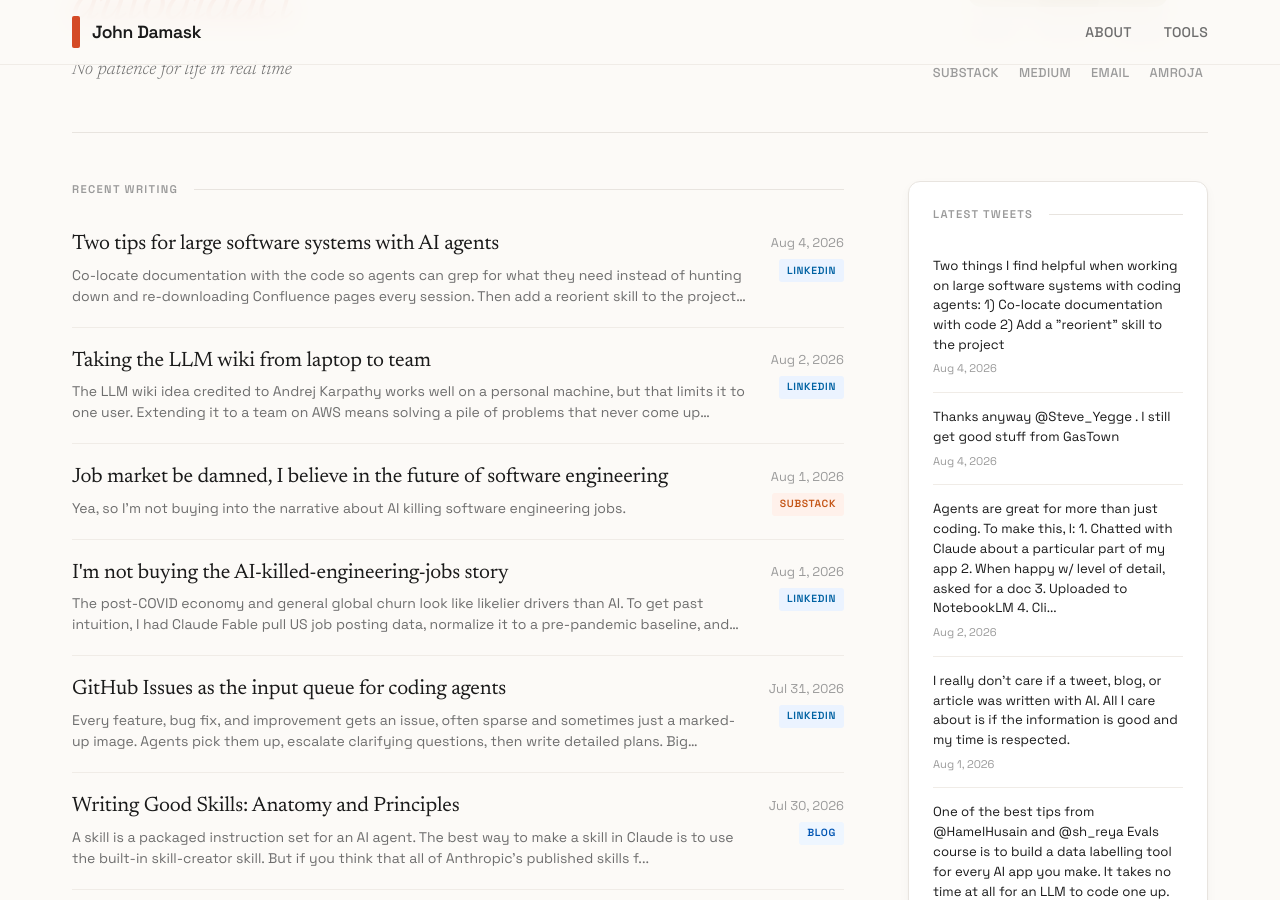
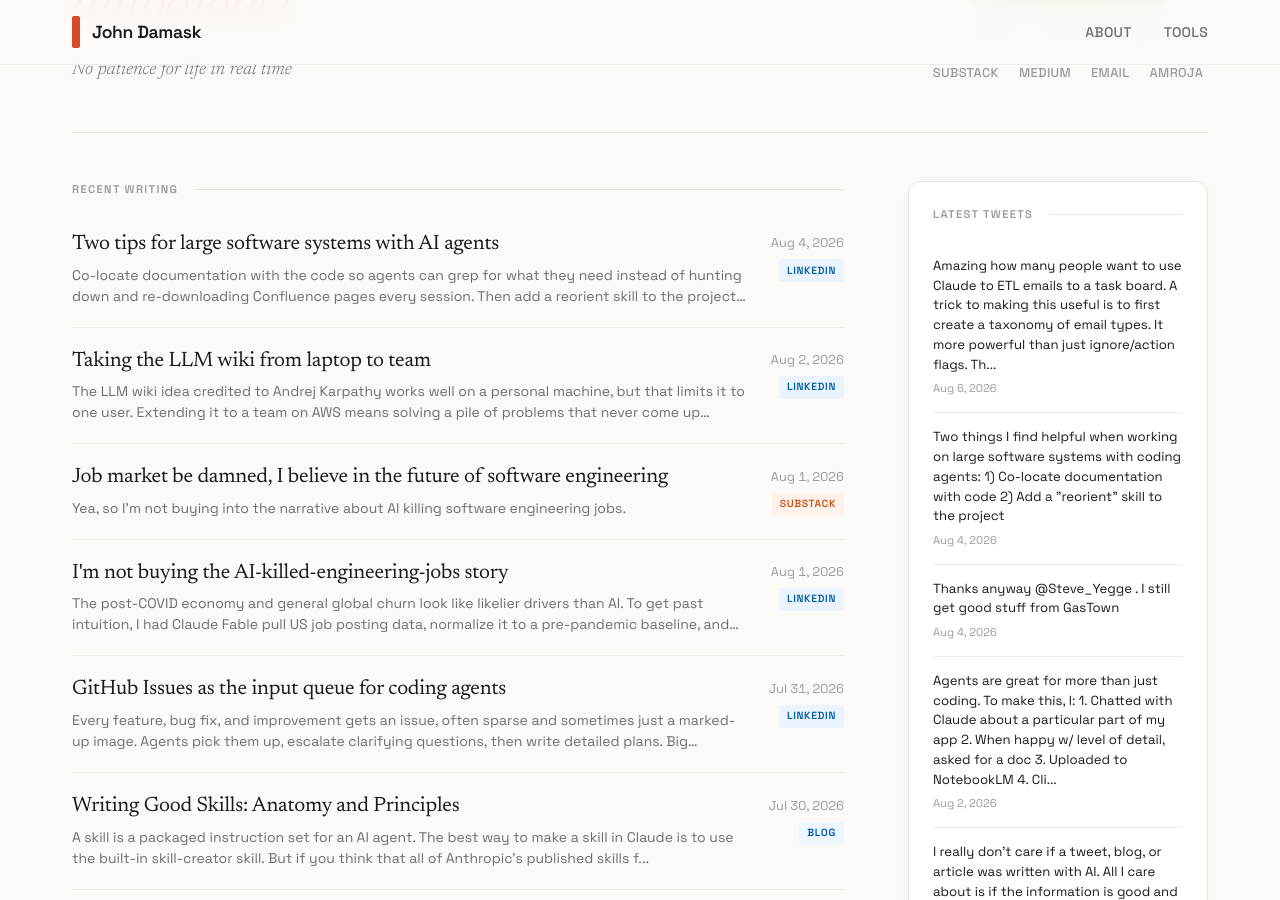
Before and after one commit to jbdamask/jbdamask.github.io, a Jekyll site: the page built from index.html, in a window 1280 px wide and 900 px high, scrolled down 362 px. Built offline with Jekyll 4.4.1, drawn with Linux system fonts in a browser that asks for light colours; the list of posts is cut into pages by our own code.

Commit message:
Update Twitter posts

```diff
--- a/_data/twitter-posts.yml
+++ b/_data/twitter-posts.yml
@@ -2,6 +2,15 @@
 # Fetches latest tweets and merges with existing posts
 # Keeps max 150 most recent tweets (LIFO)
 
+- title: Amazing how many people want to use Claude to ETL emails to a task board.
+    A trick to making this use...
+  source: twitter
+  url: https://twitter.com/jbdamask/status/2085154770247909734
+  date: '2026-08-06'
+  excerpt: Amazing how many people want to use Claude to ETL emails to a task board.
+    A trick to making this useful is to first create a taxonomy of email types. It
+    more powerful than just ignore/action flags. Th...
+  image: ''
 - title: 'Two things I find helpful when working on large software systems with coding
     agents: 1) Co-locate do...'
   source: twitter
@@ -1169,11 +1178,3 @@
   date: '2026-01-31'
   excerpt: I thought I understood Beads but this post certainly helped
   image: https://pbs.twimg.com/news_img/2017685582923595776/RH6CSDIo?format=png&name=orig
-- title: 'TIL: Claude Code''s /context command works in non-interactive mode. This
-    is useful for Ralph loops'
-  source: twitter
-  url: https://twitter.com/jbdamask/status/2017628348613095480
-  date: '2026-01-31'
-  excerpt: 'TIL: Claude Code''s /context command works in non-interactive mode. This
-    is useful for Ralph loops'
-  image: https://pbs.twimg.com/news_img/2017628394666496001/aWpqY0N1?format=jpg&name=orig
```
